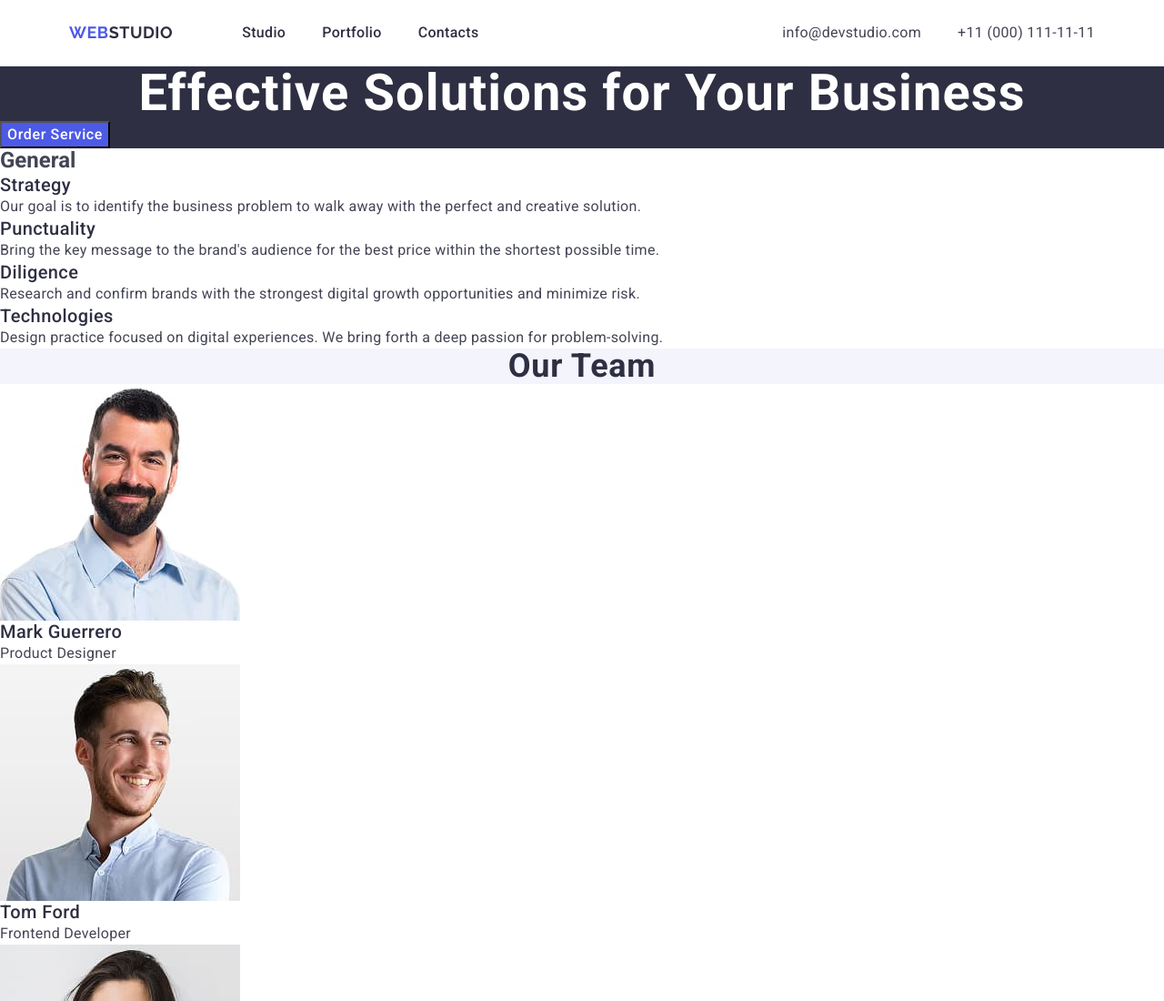
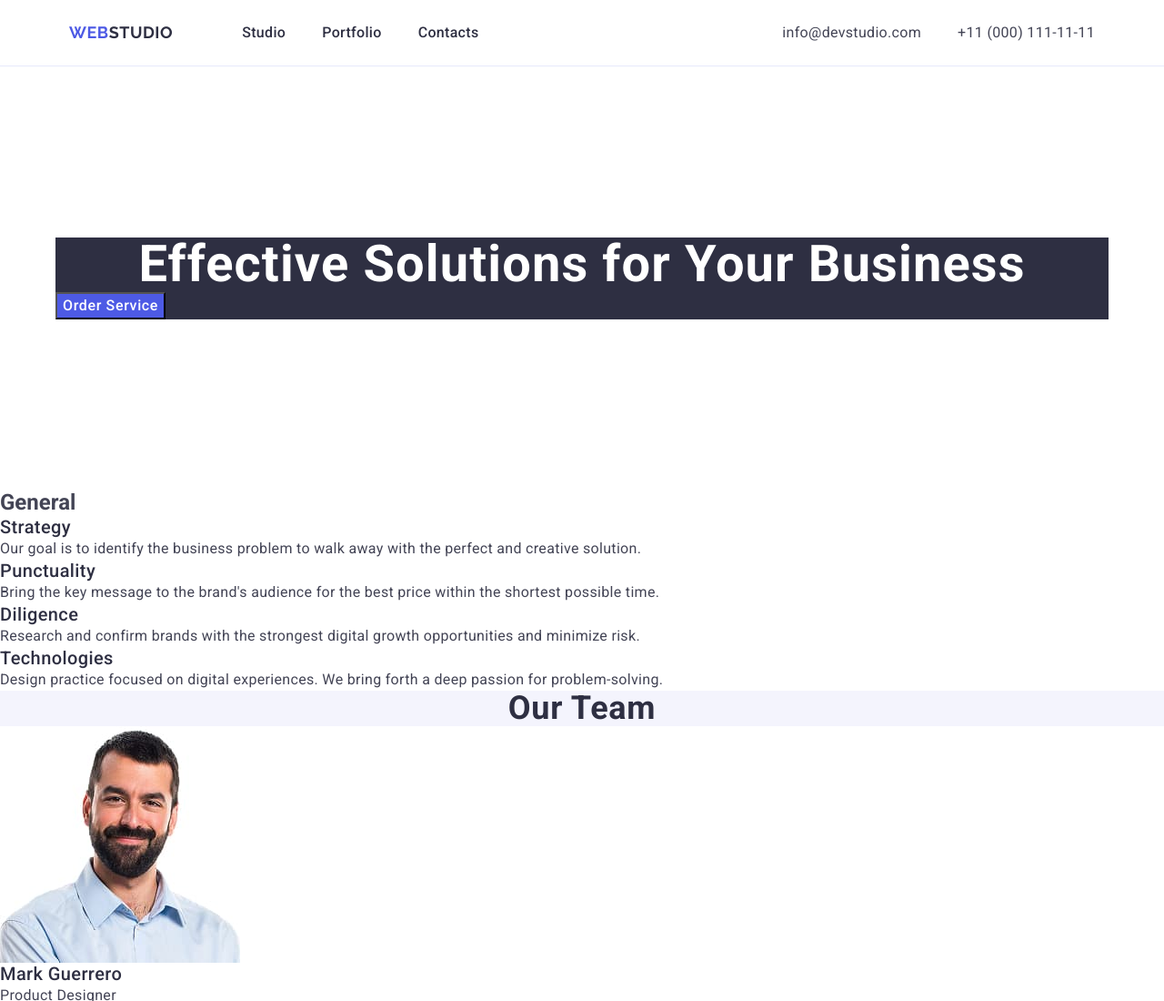
Before and after one commit to antifloodbot/goit-markup-hw-03, a plain HTML site: page index.html in a window 1280 px wide. Shown: the top 1100 px of the page at 91% size. Drawn offline with nearby package versions, Linux system fonts and the light colour scheme.

Commit message:
1st section

```diff
--- a/css/styles.css
+++ b/css/styles.css
@@ -138,6 +138,10 @@ h1 {
     background-color: #404BBF;
     letter-spacing: 0.04em;
 }
+
+.first-section-container {
+    padding: 188px 0;
+}
 /* #endregion */
 /* #region Second section */
 .second-section-subtitle {
--- a/index.html
+++ b/index.html
@@ -24,7 +24,7 @@
   </head>
 
   <body>
-    <!-- #region Headre -->
+    <!-- #region Header -->
     <header class="page-header">
       <div class="container header-container">
         <nav class="header-nav">
@@ -59,6 +59,7 @@
     <!-- #endregion -->
     <main>
       <!-- #region Section 1 -->
+      <div class="container first-section-container">
         <section class="first-section">
           <h1 class="first-section-header">
             Effective Solutions for Your Business
@@ -67,6 +68,7 @@
             Order Service
           </button>
         </section>
+      </div>
       <!-- #endregion -->
       <!-- #region Section 2 -->
       <section class="second-section">
```
Lines whose indentation alone changed are shown as unchanged.
